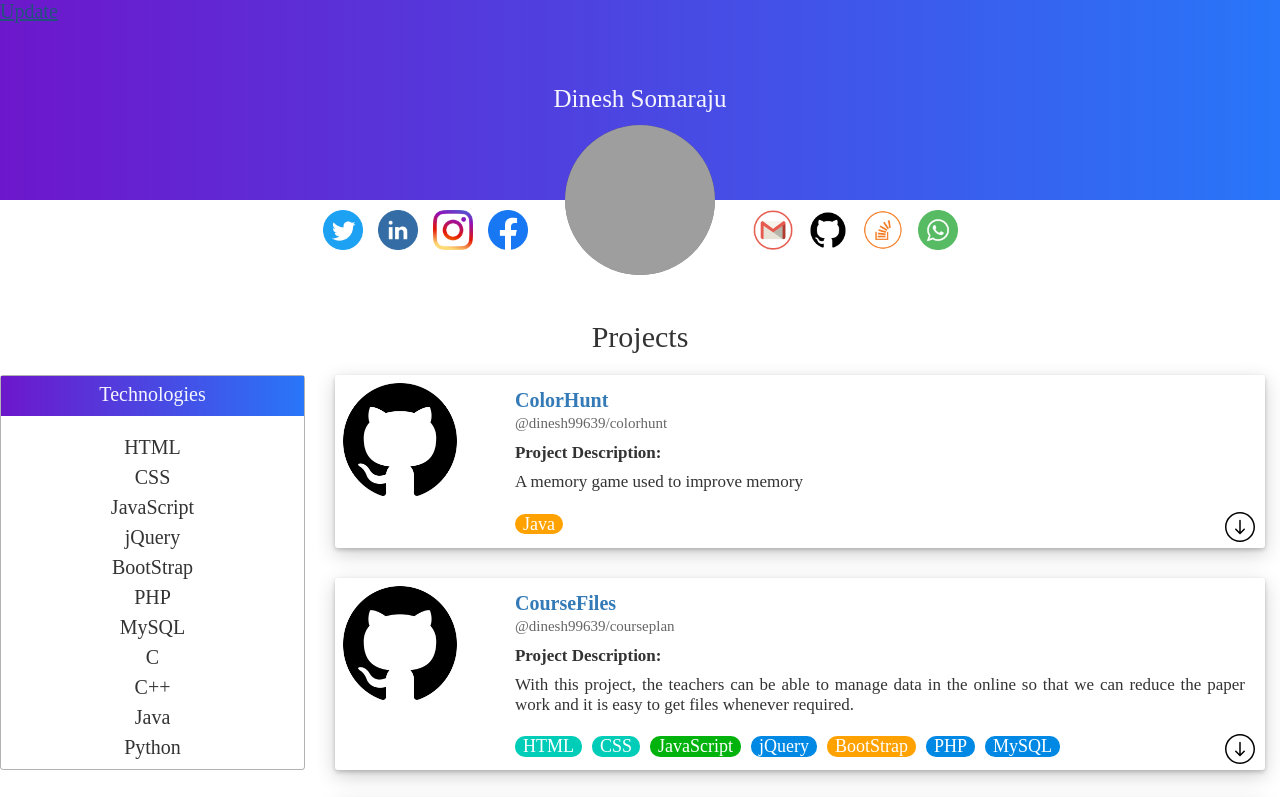
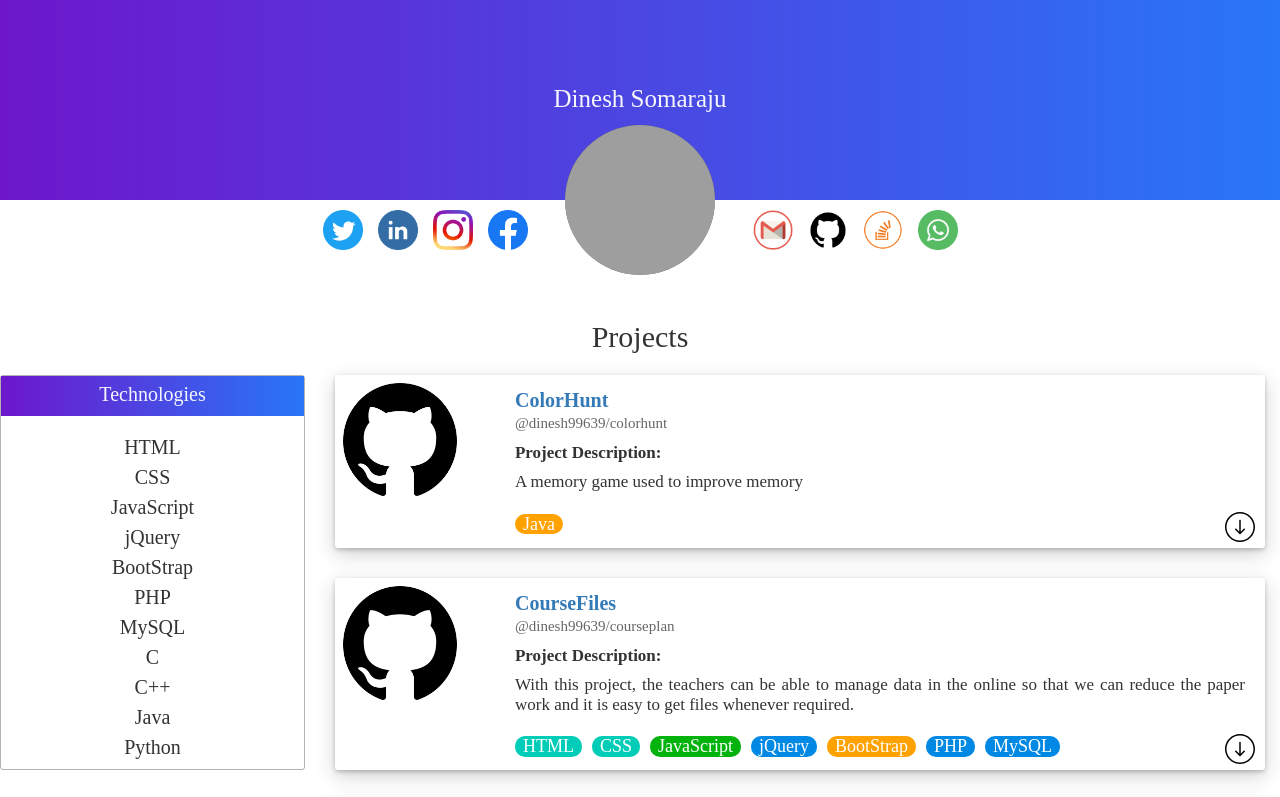
Before and after one commit to dinesh99639/portfolio2, a plain HTML site: page index.html in a window 1280 px wide. Shown: the top 797 px of the page. Drawn offline with nearby package versions, Linux system fonts and the light colour scheme; grey boxes are pictures that could not be loaded.

Commit message:
Update index.html

```diff
--- a/index.html
+++ b/index.html
@@ -350,7 +350,6 @@
 	</div>
 
 	<!-- <div class="footer"><div class="desc">Copyright&#xa9; Dinesh Somaraju</div></div> -->
-	<a href="update.html">Update</a>
 </body>
 </html>
 
```
